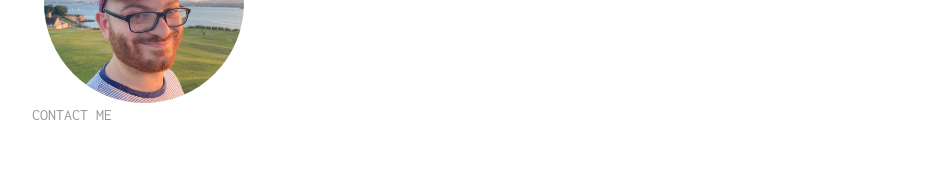
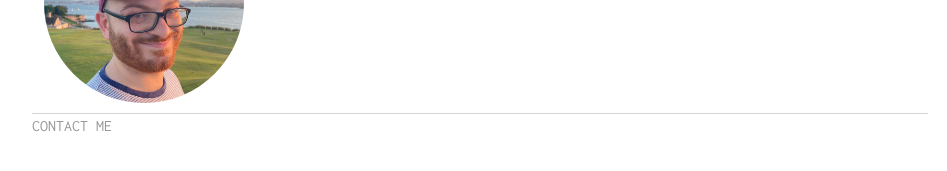
Before and after one commit to jmajic/jmajic.github.io, a Jekyll site: the page built from index.html, in a window 1280 px wide. Shown: the part 270-441 px from the top of the page, without its empty margins (160-1107 px from the left). Built offline with Jekyll 4.4.1, drawn with Linux system fonts in a browser that asks for light colours.

Commit message:
Update main.css

```diff
--- a/css/main.css
+++ b/css/main.css
@@ -6,7 +6,7 @@
 body { margin: 60px auto; width: 70%; padding-top: 20px; padding-bottom: 40px; font-family: 'Arvo', Georgia, Times; font-size: 16px; }
 
 /* Navigation */
-footer a, h3.text-muted a {text-decoration: none; color: #999999; }
+.footer a, h3.text-muted a {text-decoration: none; color: #999999; }
 h3.text-muted a:hover { text-decoration: none; color: #009b77; }
 /* h3.text-muted a:hover { background-color: #00abcd; } */
 .nav-pills a:hover {
@@ -52,4 +52,4 @@
 nav ul, footer ul { font-size: 1em; font-family: 'Inconsolata', 'Arial', 'Sans-Serif'; padding: 0px; list-style: none; font-weight: bold; }
 nav ul li, footer ul li { display: inline; margin-right: 20px; }
 
-footer { border-top: 1px solid #d5d5d5; margin-top:10px;}
+.footer { border-top: 1px solid #d5d5d5; margin-top:10px;}
```
